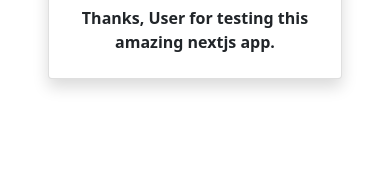
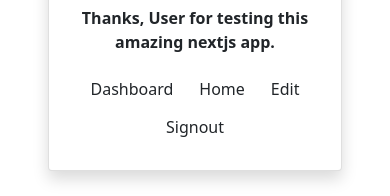
Before and after one commit to ganguly2021/next_auth_project, a Next.js app: page /dashboard in a window 390 px wide. Shown: the part 489-685 px from the top of the page. Built offline with nearby package versions, Linux system fonts and the light colour scheme; no server answers; sample sign-in values are in the browser's storage.

Commit message:
responsive links added.

```diff
--- a/front_end/components/Dashboard/Intro.js
+++ b/front_end/components/Dashboard/Intro.js
@@ -2,6 +2,7 @@
 import { useSession } from "next-auth/react";
 import classnames from "classnames";
 import useWindowDimesion from "../../hooks/useWindowDimensions";
+import ResponsiveLink from "../Layout/ResponsiveLink";
 
 function Intro() {
   const { data: session, status } = useSession();
@@ -34,6 +35,7 @@
               Thanks, {<span className="text-capitalize">{username}</span>} for
               testing this amazing nextjs app.
             </p>
+            {width <= 768 && <ResponsiveLink />}
           </div>
         </div>
       </div>
--- a/front_end/components/EditProfile/EditProfileView.js
+++ b/front_end/components/EditProfile/EditProfileView.js
@@ -2,6 +2,7 @@
 import classnames from "classnames";
 import TextFieldInput from "../common/TextFieldInput";
 import useWindowDimesion from "../../hooks/useWindowDimensions";
+import ResponsiveLink from "../Layout/ResponsiveLink";
 
 function EditProfileView(props) {
   const {
@@ -83,6 +84,7 @@
                 Update
               </button>
             </form>
+            {width <= 768 && <ResponsiveLink />}
           </div>
         </div>
       </div>
--- /dev/null
+++ b/front_end/components/Layout/ResponsiveLink.js
@@ -0,0 +1,62 @@
+import React, { useState } from "react";
+import Link from "next/link";
+import classnames from "classnames";
+import { signOut } from "next-auth/react";
+
+function ResponsiveLink() {
+  const [hoverLink, setHoverLink] = useState(0);
+
+  return (
+    <div className="text-center">
+      <Link href="/dashboard" passHref>
+        <a
+          className={classnames("btn", {
+            "text-danger": hoverLink === 1,
+            "fw-bold": hoverLink === 1,
+          })}
+          onMouseOut={() => setHoverLink(0)}
+          onMouseOver={() => setHoverLink(1)}
+        >
+          Dashboard
+        </a>
+      </Link>
+      <Link href="/" passHref>
+        <a
+          className={classnames("btn", {
+            "text-danger": hoverLink === 2,
+            "fw-bold": hoverLink === 2,
+          })}
+          onMouseOut={() => setHoverLink(0)}
+          onMouseOver={() => setHoverLink(2)}
+        >
+          Home
+        </a>
+      </Link>
+      <Link href="/edit" passHref>
+        <a
+          className={classnames("btn", {
+            "text-danger": hoverLink === 3,
+            "fw-bold": hoverLink === 3,
+          })}
+          onMouseOut={() => setHoverLink(0)}
+          onMouseOver={() => setHoverLink(3)}
+        >
+          Edit
+        </a>
+      </Link>
+      <button
+        className={classnames("btn", {
+          "text-danger": hoverLink === 4,
+          "fw-bold": hoverLink === 4,
+        })}
+        onMouseOut={() => setHoverLink(0)}
+        onMouseOver={() => setHoverLink(4)}
+        onClick={() => signOut()}
+      >
+        Signout
+      </button>
+    </div>
+  );
+}
+
+export default ResponsiveLink;
```
